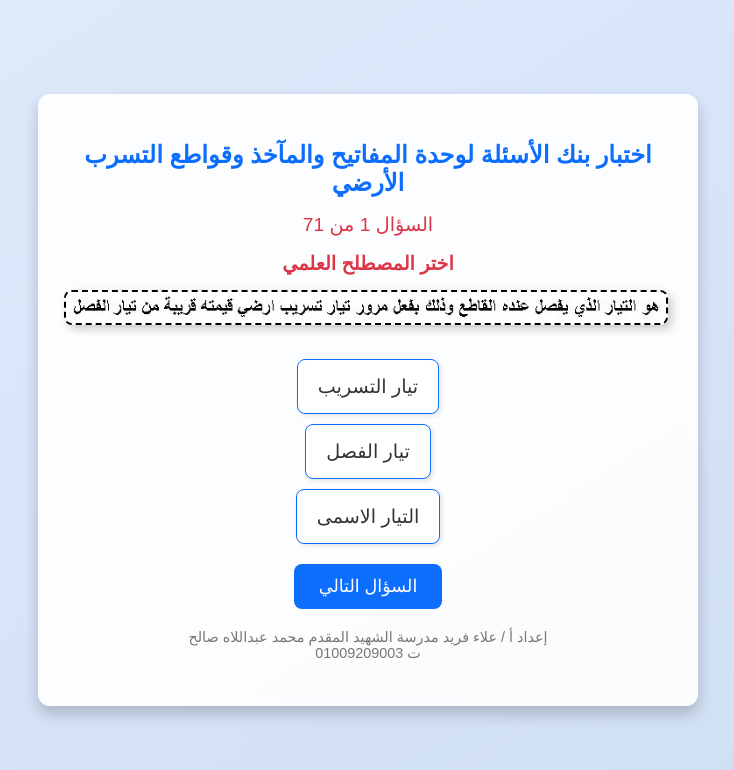
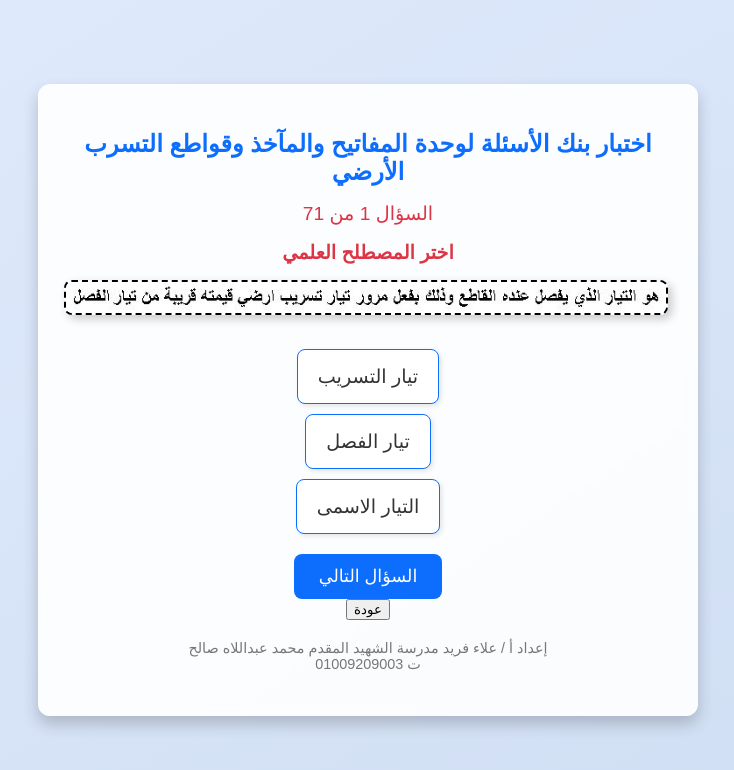
Before and after one commit to Alaafared/Circuit-Breakers-Unit, a plain HTML site: page index.html in a window 1280 px wide. Shown: the whole page, without its empty margins (272-1006 px from the left). Drawn offline with Linux system fonts and the light colour scheme.

Commit message:
Update index.html

```diff
--- a/index.html
+++ b/index.html
@@ -13,6 +13,7 @@
         <div id="question-container"></div>
         <button id="next-question">السؤال التالي</button>
         <button id="submit-quiz" style="display:none;">إرسال الاختبار</button>
+        <button onclick="showPage('level-selection')" class="custom-back-button">عودة</button>
 
         <div id="result-message"></div>
         <div id="result" style="display: none;"></div>
```
